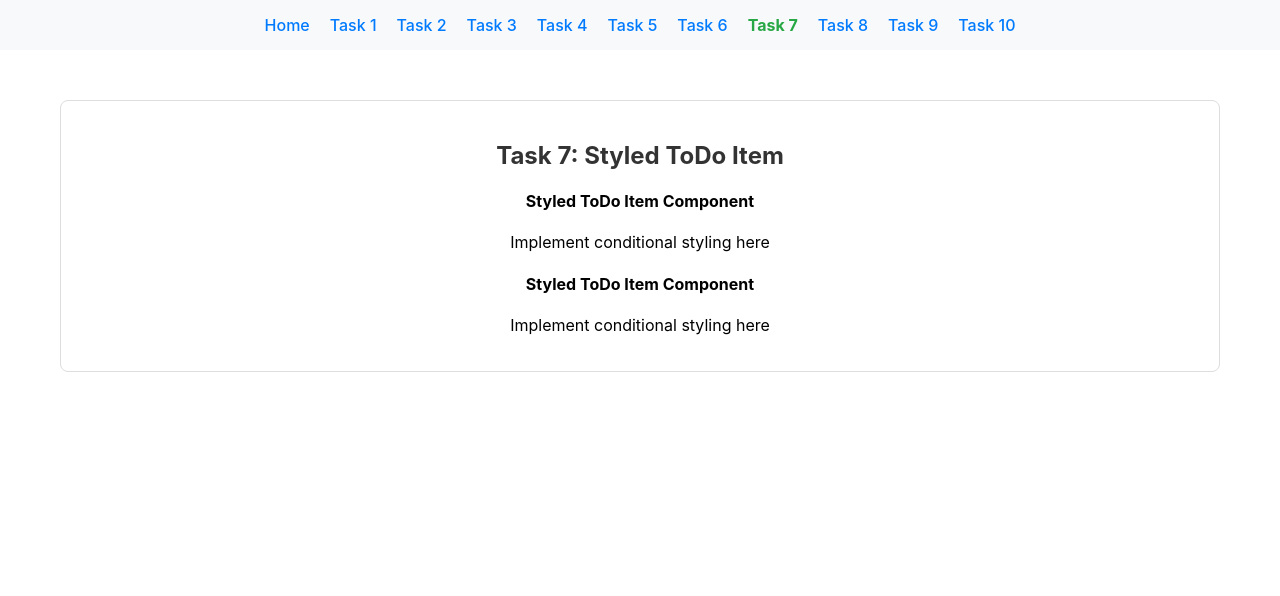
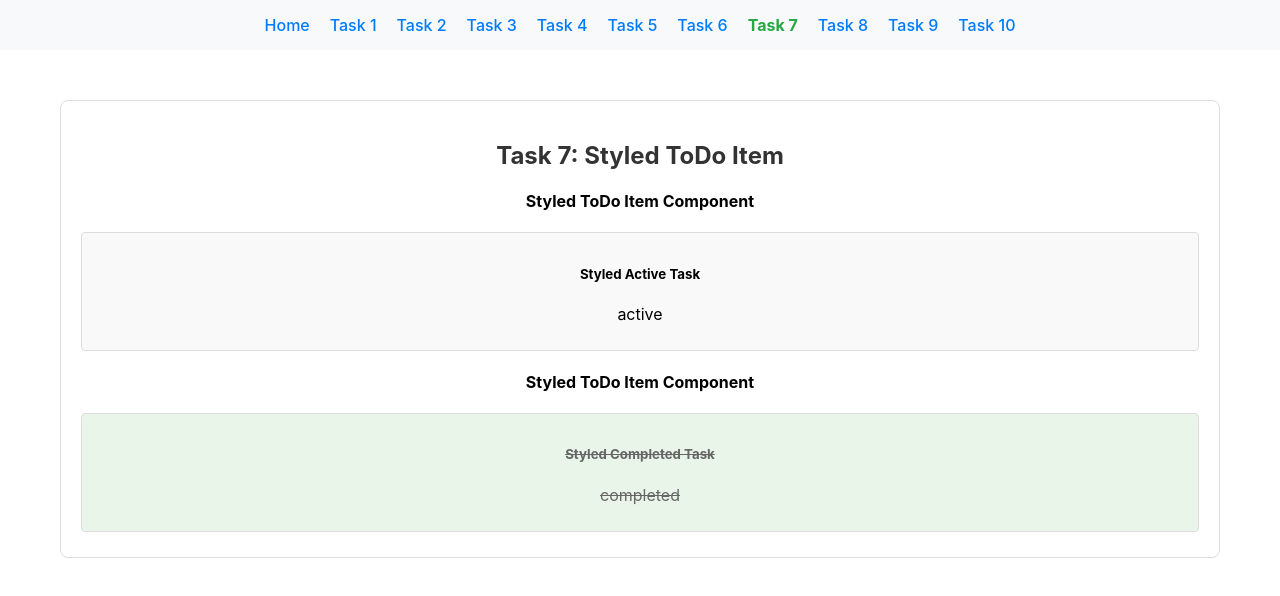
Before and after one commit to Prof-Woland/nodejs-pre-training-assignment-solutions-by-nikita-soroko, a React (Create React App) app in the folder React-CSS/react-todo-app/: page /task-07 in a window 1280 px wide. Shown: the top 596 px of the page. Built offline with nearby package versions, Linux system fonts and the light colour scheme.

Commit message:
Solution #7 in React-CSS

```diff
--- a/React-CSS/react-todo-app/src/solutions/task-07/StyledToDoItem.tsx
+++ b/React-CSS/react-todo-app/src/solutions/task-07/StyledToDoItem.tsx
@@ -74,7 +74,10 @@ export const StyledToDoItem: React.FC<TodoItemProps> = ({ todo }) => {
     <div>
       {/* TODO: Replace this with your implementation */}
       <h4>Styled ToDo Item Component</h4>
-      <p>Implement conditional styling here</p>
+      <div id='todo' className={`todo-item ${todo.completed ? 'completed' : ''}`}>
+        <h5>{todo.title}</h5>
+        <p>{todo.completed ? 'completed' : 'active'}</p>
+      </div>
     </div>
   );
 };
```
